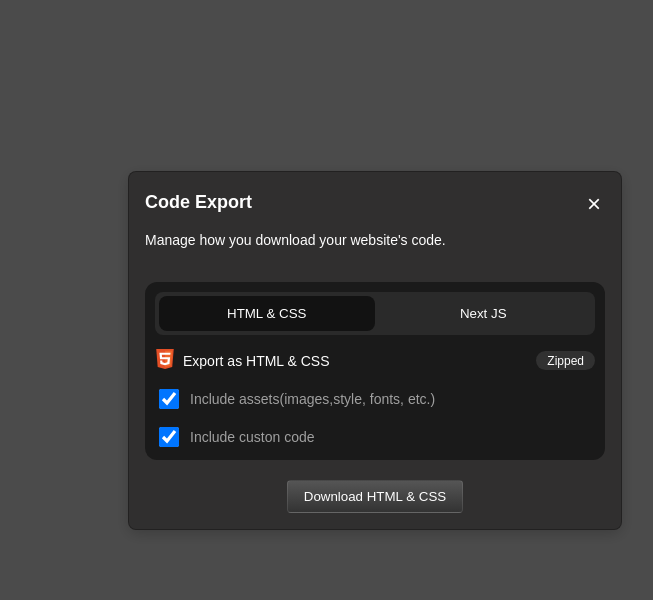
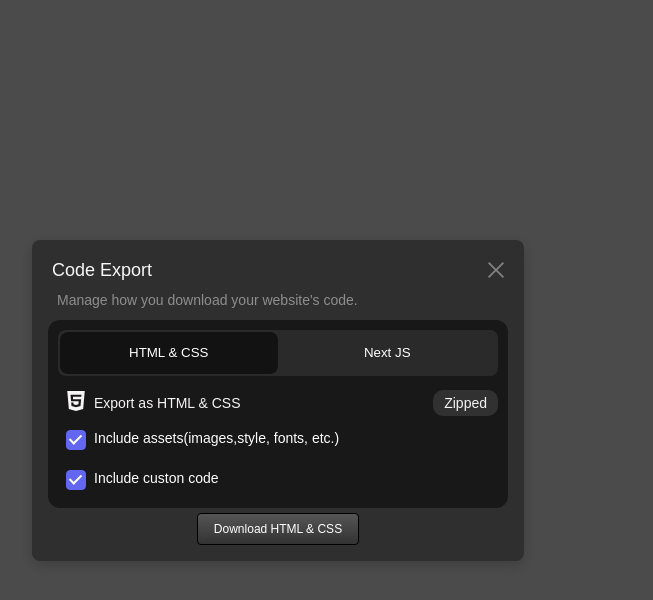
Before and after one commit to RohanKJoseph/Task1, a React (Vite) app: page / in a window 1280 px wide. Both pictures are taken after a click on the button "EXPORT CODE". Shown: the top 600 px of the page, without its empty margins (362-1015 px from the left). Built offline with nearby package versions, Linux system fonts and the light colour scheme.

Commit message:
fixing style

```diff
--- a/package.json
+++ b/package.json
@@ -11,7 +11,8 @@
   },
   "dependencies": {
     "react": "^19.2.0",
-    "react-dom": "^19.2.0"
+    "react-dom": "^19.2.0",
+    "react-icons": "^5.5.0"
   },
   "devDependencies": {
     "@eslint/js": "^9.39.1",
--- a/src/components/codeExport1.jsx
+++ b/src/components/codeExport1.jsx
@@ -1,6 +1,7 @@
 import React, { useState } from 'react';
 import Next from './next';
 import Html from './html';
+import { AiOutlineClose } from "react-icons/ai";
 
 const CodeExport1 = ({ onClose }) => {
 
@@ -9,12 +10,12 @@
   return (
     <div className="modal-content">
       <div className="modal-header" style={{ display: 'flex', justifyContent: 'space-between' }}>
-        <div>
-          <h2>Code Export</h2>
-          <p style={{ color: 'var(--text-dim)', fontSize: '14px' }}>Manage how you download your website's code.</p>
+        <div style={{ display: 'flex', flexDirection: 'column', gap: '4px' }}>
+          <p style={{ fontSize: '18px', fontWeight: '500', margin: 0 ,color:'#f7f7f7'}}>Code Export</p>
+          <p style={{ fontSize: '14px', margin: 5 }}>Manage how you download your website's code.</p>
         </div>
         <button onClick={onClose} className="close-x" style={{
-             background: 'none', border: 'none', color: '#fff', fontSize: '24px', cursor: 'pointer' }}>&times;</button>
+              border: 'none', color: '#807e7e', fontSize: '24px', cursor: 'pointer', width: '22px', height: '22px' ,marginRight: '12px'}}><AiOutlineClose /></button>
       </div>
 
       <div className="inner-card">
--- a/src/components/html.jsx
+++ b/src/components/html.jsx
@@ -1,21 +1,25 @@
 import React from 'react'
+import { SiHtml5 } from 'react-icons/si';
 
 const Html = () => {
   return (
     <>
      <div className='html-l1'>
         <p> <span>
-              <img src="html-1.svg" alt="NextJS Logo" style={{ width: '20px', height: '20px', marginRight: '8px' }} />
-            </span>Export as HTML & CSS</p>
+              <SiHtml5 style={{ width: '20px', height: '20px', marginRight: '8px' }} />
+            </span>
+            Export as HTML & CSS</p>
         <p className='ziped'>Zipped</p>
      </div>
      <div className="html-form">
-         <label>
+         <label className='custom-checkbox'>
                 <input type="checkbox" defaultChecked style={{ accentColor: 'var(--accent-purple)' }} />
+                <span className="checkmark"></span>
                 Include assets(images,style, fonts, etc.)
         </label>
-        <label>
+        <label className='custom-checkbox'>
                 <input type="checkbox" defaultChecked style={{ accentColor: 'var(--accent-purple)' }} />
+                <span className="checkmark"></span>
                    Include custon code
         </label>
      </div>
--- a/src/components/next.jsx
+++ b/src/components/next.jsx
@@ -1,4 +1,5 @@
 import React from 'react'
+import { SiReact } from 'react-icons/si';
 
 const Next = () => {
   return (
@@ -6,22 +7,25 @@
 
      <div className='html-l1'>
         <p><span>
-              <img src="next.svg" alt="NextJS Logo" style={{ width: '20px', height: '20px', marginRight: '8px' }} />
+              <SiReact  style={{ width: '20px', height: '20px', marginRight: '8px' }} />
             </span>Export as NextJS Project</p>
         <p className='ziped'>Zipped</p>
      </div>
      <div className="html-form">
-         <label >
+         <label className='custom-checkbox'>
                 <input type="checkbox" defaultChecked style={{ accentColor: 'var(--accent-purple)' }} />
+                <span className="checkmark"></span>
                Use `app` directory (NextJS v13+)
         </label>
-        <label>
+        <label className='custom-checkbox'>
                 <input type="checkbox" defaultChecked style={{ accentColor: 'var(--accent-purple)' }} />
+                <span className="checkmark"></span>
                     Include assets(images,style, fonts, etc.)
         </label>
-        <label>
+        <label className='custom-checkbox'>
                 <input type="checkbox" defaultChecked style={{ accentColor: 'var(--accent-purple)' }} />
-                     Include custon code
+                <span className="checkmark"></span>
+                     Include custom code
         </label>
      </div>
 
--- a/src/index.css
+++ b/src/index.css
@@ -1,5 +1,3 @@
-
-
 html, body {
     margin: 0;
     padding: 0;
@@ -8,8 +6,12 @@
     color: var(--text-main);
 }
 
+.modal-header {
+    padding: 4px 4px 4px 4px;
+}
+
 .sm-gray-button {
-    background: linear-gradient(0deg, #444444 100%, #333333 0%);
+    background: linear-gradient(180deg, #555555 0%, #333333 100%);
     color: white;
     border:1px solid #FFFFFF1A;
     border-radius:4px ;
@@ -47,12 +49,14 @@
 }
 
 
+
+
 .modal-overlay {
   position: fixed;
   top: 0;
   left: 0;
-  width: 100%;
-  height: 100%;
+  width: 100vw;
+  height: 100vh;
   background: rgba(0, 0, 0, 0.705);
   display: flex;
   justify-content: center;
@@ -61,23 +65,19 @@
 }
 
 
+
+
 .modal-content {
-  position: absolute;
+  position: relative;
   color: white;
   background: #302f2f;
   padding: 16px;
-  gap: 20px;
   border-radius: 8px;
   width: 460px;
-  min-height: unset;
-  min-width: 460px;
+  height: auto;
   box-shadow: 0px 4px 15px rgba(0, 0, 0, 0.2);
-  top: 171px;
-  left:490px;
   display: flex;
   flex-direction: column;
-  border: 1px solid #0000004D;
-
 }
 
 .close-x {
@@ -98,10 +98,11 @@
 }
 
 .inner-card {
-  background-color:  #1a1a1a;
+  background-color:   #191819;
   border-radius: 12px;
   padding: 10px;
   gap: 10px 0;
+
 }
 
 
@@ -109,9 +110,10 @@
 .toggle-container {
   display: flex;
    background:  #2a2a2a;
-  padding: 4px;
+  padding: px;
   border-radius: 8px;
   gap: 1px;
+  padding: 2px 2px 2px 2px;
 }
 
 
@@ -125,6 +127,7 @@
   background: transparent;
   cursor: pointer;
   transition: 0.2s;
+  height: 42px;
 
 }
 
@@ -138,18 +141,31 @@
 .export-bttn {
     background: linear-gradient(180deg, #555555 0%, #333333 100%);
     color: white;
-    border:1px solid #FFFFFF1A;
+    border:1px solid black;
     border-radius:4px ;
     padding: 8px 16px 8px 16px;
     gap: 10px;
     align-self:center;
-
+    font-weight: 500;
+    font-size: 12px;
+   margin-top: 5px;
+   cursor: pointer;
 }
 
 .html-l1 {
     display: flex;
     align-items: center;
     justify-content: space-between;
+    color:white;
+}
+
+.html-l1 p {
+    display: flex;
+    align-items: center;
+    font-size: 14px;
+    font-weight: 300;
+    color: #f6f4f4;
+    margin-left: 8px;
 }
 
 .ziped {
@@ -159,6 +175,7 @@
     font-size: 12px;
     font-weight: 200;
     padding: 3px 11px 2px 11px;
+        color: #f6f4f4;
 }
 
 .html-form {
@@ -172,8 +189,14 @@
      height: 20px;
      background-color: #6366f1;
      border-color: #6366f1;
+        border-radius: 4px;
     ;
 
+}
+
+input[type="checkbox"]:checked {
+    background-color: #6366f1;
+    border-color: #6366f1;
 }
 
 label {
@@ -183,6 +206,8 @@
     color: #a0a0a0;
     font-size: 14px;
     font-weight: 400;
+    margin-left: 8px;
+
 }
 
 p {
@@ -191,7 +216,10 @@
     align-items: center;
     font: Kumbh Sans;
     font-weight: 400;
-
+    font-style: regular;
+    font-weight: 400;
+    height: 21px;
+    color: #8f8e8f;
 }
 
 h2 {
@@ -200,6 +228,67 @@
     margin: 0;
     size: 18px;
     height: 22px;
-    gap:6px;
+    color: #f6f6f7;
     padding: 4px 0;
+    font-style: semi-bold;
 }
+
+
+.custom-checkbox {
+  display: flex;
+  align-items: center;
+  position: relative;
+  padding-left: 28px;
+  cursor: pointer;
+  font-size: 14px;
+  color: var(--text-dim);
+  user-select: none;
+  margin-bottom: 12px;
+}
+
+
+.custom-checkbox input {
+  position: absolute;
+  opacity: 0;
+  cursor: pointer;
+  height: 0;
+  width: 0;
+}
+
+
+.checkmark {
+  position: absolute;
+  top: 0;
+  left: 0;
+  height: 18px;
+  width: 18px;
+  background-color: transparent;
+  border: 1.5px solid #444;
+  border-radius: 4px;
+  transition: all 0.2s ease;
+}
+
+
+.custom-checkbox input:checked ~ .checkmark {
+  background-color: #6366f1;
+  border-color: #6366f1;
+}
+
+
+.checkmark:after {
+  content: "";
+  position: absolute;
+  display: none;
+  left: 5px;
+  top: 1px;
+  width: 5px;
+  height: 10px;
+  border: solid white;
+  border-width: 0 2px 2px 0;
+  transform: rotate(45deg);
+}
+
+
+.custom-checkbox input:checked ~ .checkmark:after {
+  display: block;
+}
```
Also changed, not shown: 1 other file (tests, documents, lock files or other folders).
